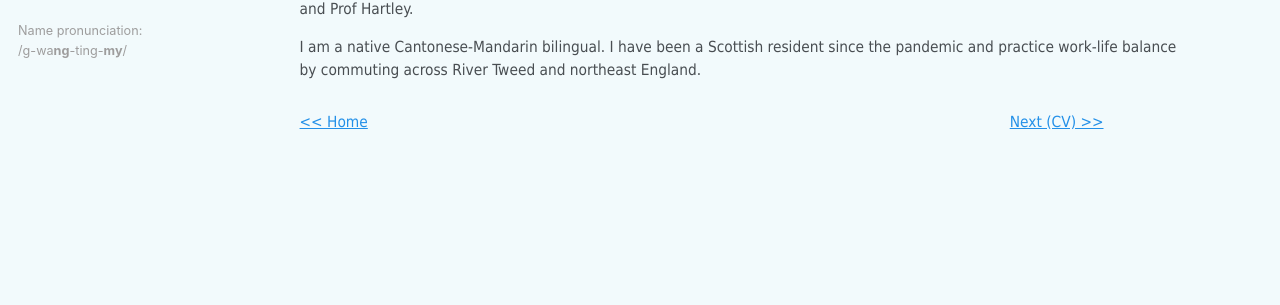
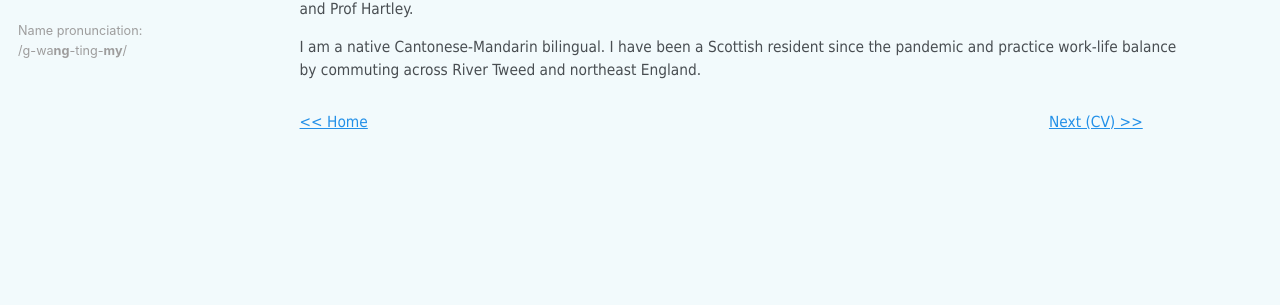
Before and after one commit to guangtingmai/guangtingmai.github.io, a Jekyll site: the page built from _pages/bio.html, in a window 1280 px wide. Shown: the part 482-787 px from the top of the page. Built offline with Jekyll 4.4.1, drawn with Linux system fonts in a browser that asks for light colours.

Commit message:
Update custom.scss

```diff
--- a/_sass/custom.scss
+++ b/_sass/custom.scss
@@ -55,7 +55,7 @@
 
 .white-frame {
   background-color: #fff;
-  padding: 0.5rem;
+  padding: 1rem;
   border-radius: 16px;
   box-shadow: 12px 28px 40px rgba(0,0,0,0.2);
   max-width: 100%;
@@ -129,7 +129,7 @@
   font-size: 11.5pt !important;
   font-family: Tahoma !important;
   line-height: 1.5 !important;
-  width: 82%;                             /* ensure it spans contain */
+  width: 86%;                             /* ensure it spans contain */
 }
 
 /* Optional: ensure spans don’t collapse */
```
